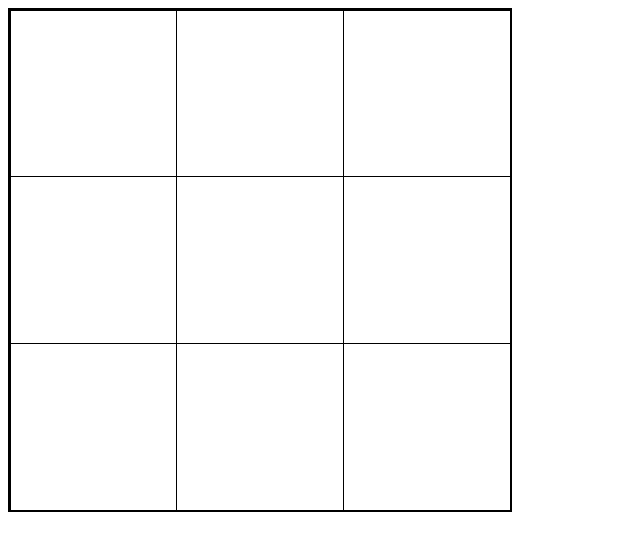
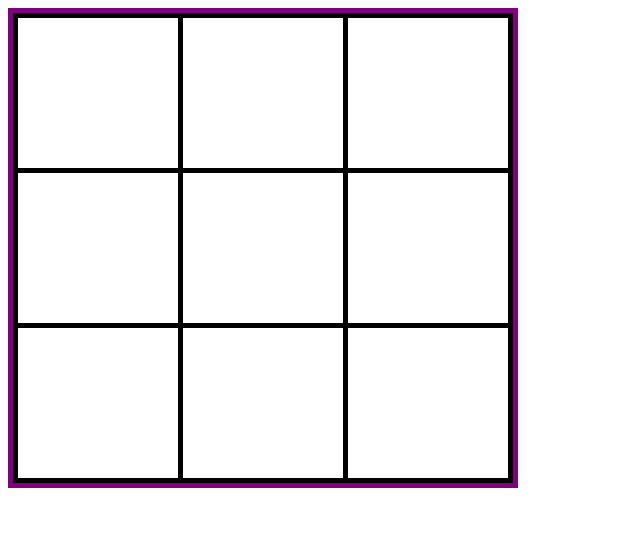
Before and after one commit to henryhilton15/TicTacToe, a plain HTML site: page index.html in a window 1280 px wide. Shown: the top 533 px of the page, without its empty margins (0-640 px from the left). Drawn offline with Linux system fonts and the light colour scheme.

Commit message:
basic tic tac toe complete

```diff
--- a/index.html
+++ b/index.html
@@ -9,22 +9,9 @@
     <script src="tictac.js" defer></script>
 </head>
 <body>
-    <div id="draw_board">
-        <div id="row_1">
-            <div id="cell_1"></div>
-            <div id="cell_2"></div>
-            <div id="cell_3"></div>
-        </div>
-        <div id="row_2">
-            <div id="cell_4"></div>
-            <div id="cell_5"></div>
-            <div id="cell_6"></div>
-        </div>
-        <div id="row_3">
-            <div id="cell_7"></div>
-            <div id="cell_8"></div>
-            <div id="cell_9"></div>
-        </div>
+    <div class="gameboard">
+        <div class="cells"></div>
     </div>
+    <p id="label">X's Turn</p>
 </body>
 </html>
--- a/style.css
+++ b/style.css
@@ -1,19 +1,32 @@
-#draw_board {
+.gameboard {
     width: 500px;
-    height: 500px;
-    background-color: black;
-    display: flex;
-    flex-direction: column;
-    padding: 2px;
+    height: 470px;
+    background-color: purple;
+    padding: 5px;
 }
 
-div[id*='row']{
-    flex: 1;
-    display: flex;
+.cells{
+    padding: 5px;
+    display: grid;
+    grid-template-rows: repeat(3, 1fr);
+    grid-template-columns: repeat(3, 1fr);
+    gap: 5px;
+    background-color: black;
 }
 
-div[id*='cell']{
-    flex: 1;
+.cell{
     background-color: white;
-    margin: 0.5px;
+    height: 150px;
+    display: flex;
+    justify-content: center;
+    align-items: center;
 }
+
+h1{
+    font-size: 100px;
+}
+
+p{
+    margin-left: 50px;
+    font-size: 50px;
+}
--- a/tictac.js
+++ b/tictac.js
@@ -1,48 +1,83 @@
+const createPlayer = (symbol) => {
+    return {symbol};
+};
+
 const Game = (() => {
-    var board = Array.apply(null, Array(9)).map(function () {});
-    var winner;
-    var draw = function(){
+    const player_X = createPlayer("X");
+    const player_O = createPlayer("O");
 
+    let gameOver = false;
+
+    let turn = player_X;
+    const label = document.getElementById('label');
+    function nextTurn() {
+        if (!Game.gameOver){
+            if (this.turn == player_X) this.turn = player_O;
+            else this.turn = player_X;
+            label.textContent = `${this.turn.symbol}'s Turn`
+        }
     };
+
+    function checkWin() {
+        const label = document.getElementById('label');
+
+        const winningLines = [
+            [0,1,2],
+            [3,4,5],
+            [6,7,8],
+            [0,3,6],
+            [1,4,7],
+            [2,5,8],
+            [0,4,8],
+            [2,4,6],
+        ];
+
+        winningLines.forEach((line) => {
+            if (gameBoard.board[line[0]] === this.turn.symbol && gameBoard.board[line[1]] === this.turn.symbol && gameBoard.board[line[2]] === this.turn.symbol) {
+                label.textContent = `${this.turn.symbol} is the winner!!`
+                this.gameOver = true;
+            }
+        })
+
+        if (!gameOver && !gameBoard.board.includes('')) label.textContent = "It's a Tie!";
+    };
+
     return {
-        board,
-        winner,
-        draw
+        turn,
+        nextTurn,
+        checkWin,
+        gameOver,
     }
   })();
 
-const createPlayer = (symbol, turn) => {
-    const endTurn = () => turn = !turn;
-    return { symbol, turn, endTurn};
-};
+const gameBoard = (() => {
 
-const P1 = createPlayer("X", true);
-const P2 = createPlayer("O", false);
+    let board = [];
+    for (let i = 0; i < 9; i++) {
+       board.push('');
+    }
 
-Game.board = ['X','X', 'X', 'O', 'O', 'O', 'X','X', 'X'];
-Game.draw();
+    let cells = document.querySelector('.cells');
 
+    board.forEach((item, index) => {
+        const cell = document.createElement('div');
+        cell.className = 'cell';
+        cells.appendChild(cell);
+        cell.addEventListener('click', ()=> {
+            if (!Game.gameOver){
+                const symbol = Game.turn.symbol;
+                const mark = document.createElement('h1');
+                mark.textContent = symbol
+                cell.appendChild(mark);
+                board[index] = symbol
+                Game.checkWin();
+                Game.nextTurn();
+                cell.style.pointerEvents = 'none';
+            }
+        })
+    })
 
-
-
-
-
-        // draw_board.innerHTML = '';
-        // const draw_board = document.querySelector('#draw_board');
-        // const row1 = document.createElement('div');
-        // const row2 = document.createElement('div');
-        // const row3 = document.createElement('div');
-        // draw_board.appendChild(row1, row2, row3);
-        // for (let i = 1; i <= 9; i++) {
-        //     const square = document.createElement('div');
-        //     square.id = `square_${i}`;
-        //     if (Math.ceil(i/3) = 1){
-        //         row1.appendChild(square);
-        //     }
-        //     else if (Math.ceil(i/3) = 2){
-        //         row2.appendChild(square);
-        //     }
-        //     else if (Math.ceil(i/3) = 3){
-        //         row3.appendChild(square);
-        //     }
-        // }
+    return{
+        board
+    };
+})();
```
